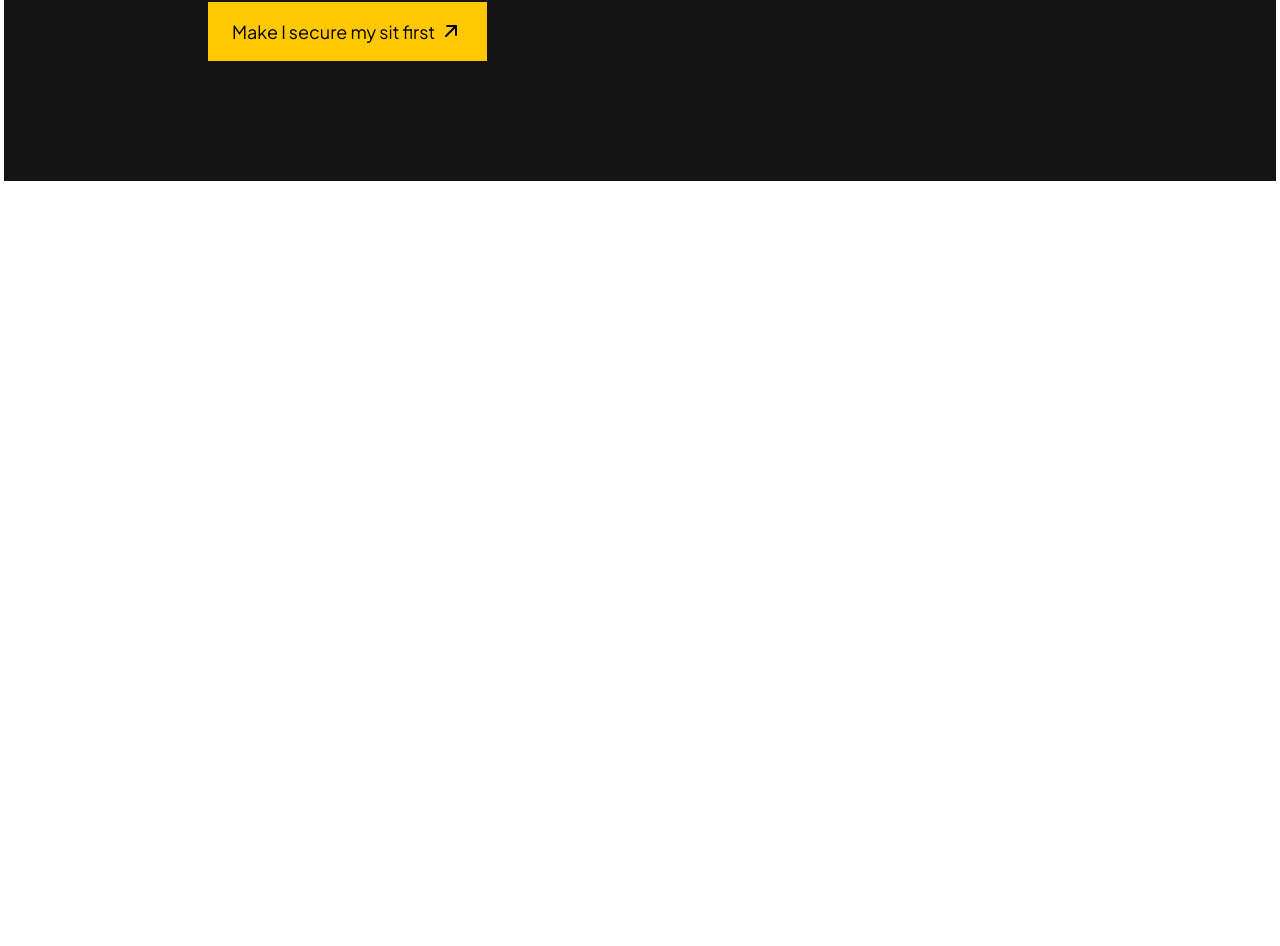
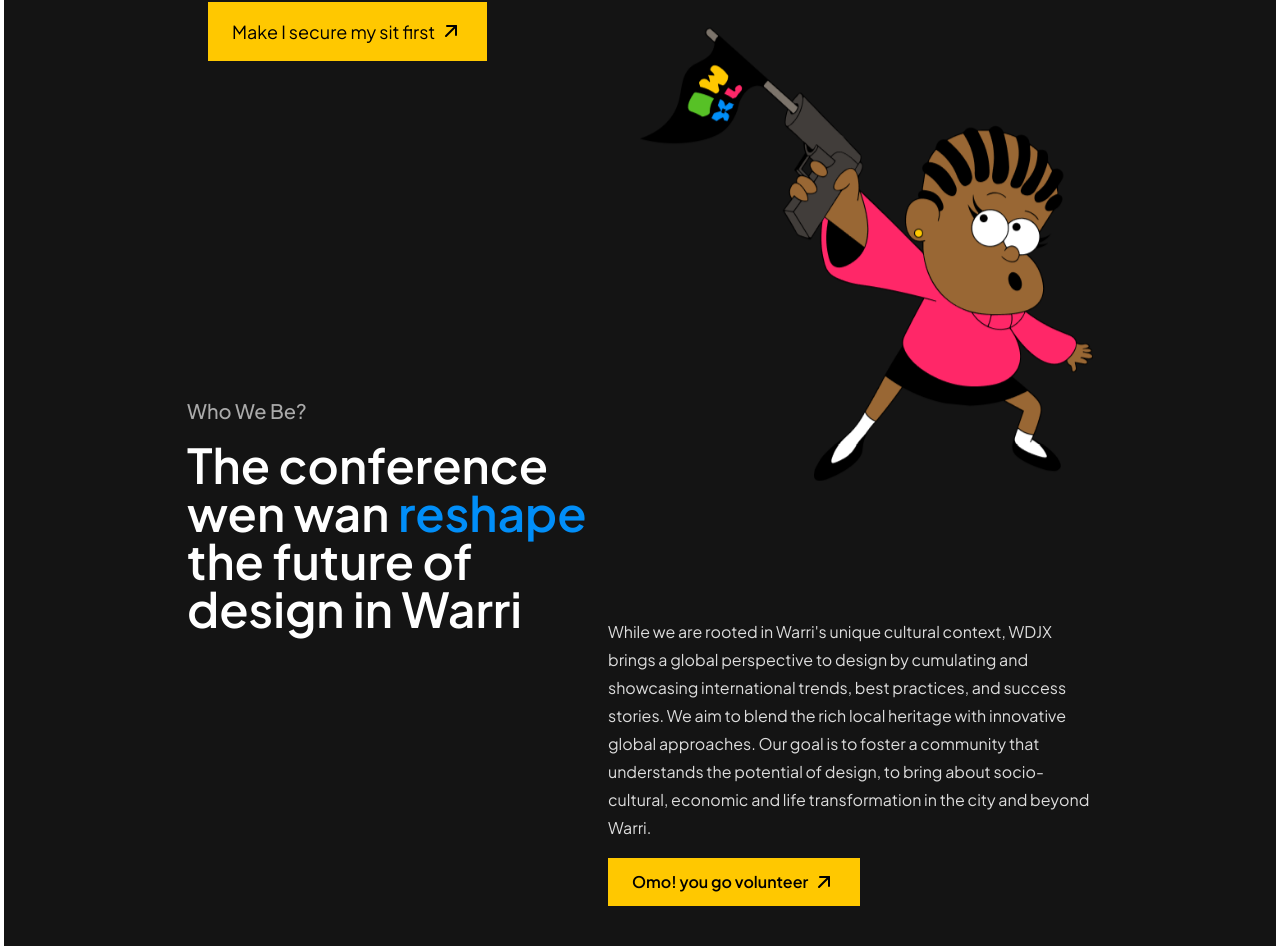
Before and after one commit to Matthewokiemute/wdjx, a Next.js app: page / in a window 1280 px wide. Shown: the part 653-1599 px from the top of the page. Before the commit the page ends 834 px from the top, so only its background shows below. Built offline with nearby package versions, Linux system fonts and the light colour scheme.

Commit message:
Who We Be Section

```diff
--- a/src/components/Header.jsx
+++ b/src/components/Header.jsx
@@ -1,7 +1,5 @@
 import React, { useState, useEffect } from "react";
-import { HiMenu } from "react-icons/hi";
 import { AiOutlineClose } from "react-icons/ai";
-import { HiOutlineArrowLongRight } from "react-icons/hi2";
 import { TbArrowUpRight } from "react-icons/tb";
 import { IoIosMenu } from "react-icons/io";
 import { CiTwitter } from "react-icons/ci";
@@ -22,7 +20,7 @@ const Header = () => {
   };
 
   return (
-    <header class="sticky top-0 z-50">
+    <header class="relative top-0 z-50">
       <nav class="container p-4 py-6 text-white flex items-center justify-between">
         <div class="font-semibold text-2xl lg:text-3xl">
           <a href="#home">
--- /dev/null
+++ b/src/components/WhoWeBe.jsx
@@ -0,0 +1,35 @@
+import Image from "next/image";
+import React from "react";
+import { TbArrowUpRight } from "react-icons/tb";
+
+const WhoWeBe = () => {
+  return (
+    <div className="mx-auto flex flex-col lg:flex-row items-center justify-between w-3/4">
+        <Image src="/images/shot.png" width={500} height={500} className="object-cover mb-6 lg:hidden" />
+      <div className="left flex items-start flex-col w-full lg:w-[450px] mb-6 lg:mb-4">
+        <span className="text-[#aaa] text-xl font-medium mb-4">Who We Be?</span>
+        <p className="text-5xl text-white font-semibold">The conference wen wan <span className="text-[#018EF8]">reshape</span> the future of design in Warri </p>
+      </div>
+      <div className="w-full lg:w-1/2">
+        <Image src="/images/shot.png" width={600} height={600} className="object-cover mb-6 hidden lg:inline-block animate-b" />
+        <div className="-ml-8">
+          <p className="text-[#ddd] leading-7 mb-10 lg:mb-4 lg:w-full">
+            While we are rooted in Warri's unique cultural context, WDJX brings
+            a global perspective to design by cumulating and showcasing
+            international trends, best practices, and success stories. We aim to
+            blend the rich local heritage with innovative global approaches. Our
+            goal is to foster a community that understands the potential of
+            design, to bring about socio-cultural, economic and life
+            transformation in the city and beyond Warri.{" "}
+          </p>
+          <button class="flex items-center space-x-1 bg-primary text-black px-6 py-3 font-semibold hover:opacity-80 ease-in duration-200">
+            <a href="https://wa.me/message/PHODOTZ5RGMWC1">Omo! you go volunteer</a>
+            <TbArrowUpRight className="w-6 h-6" />
+          </button>
+        </div>
+      </div>
+    </div>
+  );
+};
+
+export default WhoWeBe;
--- a/src/components/templates/MegaHeroSection.jsx
+++ b/src/components/templates/MegaHeroSection.jsx
@@ -2,6 +2,7 @@ import React from 'react'
 import SectionLayout from './SectionLayout'
 import Header from '../Header'
 import HeroSection from '../HeroSection'
+import WhoWeBe from '../WhoWeBe'
 
 const MegaHeroSection = () => {
   return (
@@ -9,6 +10,7 @@ const MegaHeroSection = () => {
      <SectionLayout>
         <Header />
         <HeroSection />
+        <WhoWeBe />
     </SectionLayout>
    </div>
   )
--- a/src/styles/globals.css
+++ b/src/styles/globals.css
@@ -11,3 +11,18 @@
   --green: #57C126;
   --blue: #018EF8;
 }
+
+.animate-b {
+  animation: bounce 10s infinite;
+}
+
+@keyframes bounce {
+  0%, 100% {
+    transform: translateY(-25%);
+    animation-timing-function: cubic-bezier(0.8, 0, 1, 1);
+  }
+  50% {
+    transform: translateY(0);
+    animation-timing-function: cubic-bezier(0, 0, 0.2, 1);
+  }
+}
--- a/tailwind.config.js
+++ b/tailwind.config.js
@@ -7,6 +7,9 @@ module.exports = {
   ],
   theme: {
     extend: {
+      // animation: {
+      //   'bounce': 'bounce 100s infinite', // You can customize the animation duration and iteration count here
+      // },
       backgroundImage: {
         'gradient-radial': 'radial-gradient(var(--tw-gradient-stops))',
         'gradient-conic':
```
